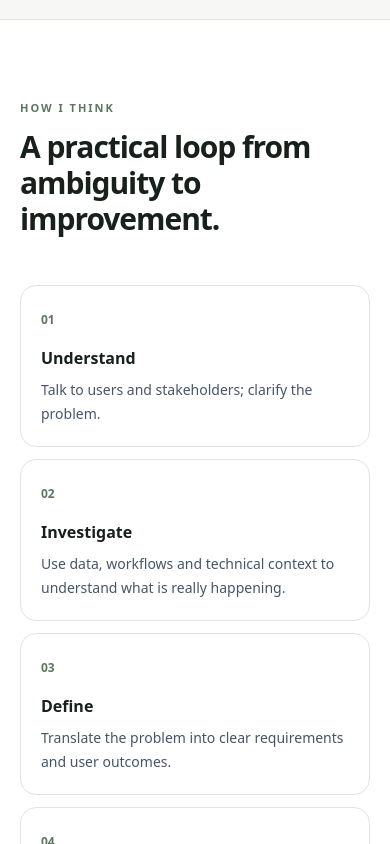
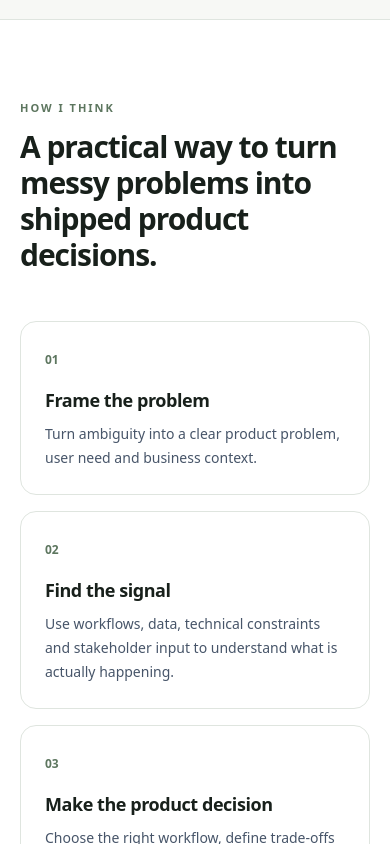
Before and after one commit to MohiddinMohammed/candidate-job-fit, a Next.js app: page / in a window 390 px wide. Shown: the part 9860-10704 px from the top of the page. Built offline with nearby package versions, Linux system fonts and the light colour scheme.

Commit message:
Refine product operating model section

```diff
--- a/app/page.tsx
+++ b/app/page.tsx
@@ -372,21 +372,18 @@ export default function Home() {
         <section id="how" className="scroll-mt-20 border-y border-line bg-white py-20 sm:py-28">
           <div className="container-page">
             <p className="eyebrow">How I think</p>
-            <h2 className="section-title">A practical loop from ambiguity to improvement.</h2>
-            <div className="mt-12 grid gap-3 md:grid-cols-7">
+            <h2 className="section-title">A practical way to turn messy problems into shipped product decisions.</h2>
+            <div className="mt-12 grid gap-4 md:grid-cols-2">
               {[
-                ["01", "Understand", "Talk to users and stakeholders; clarify the problem."],
-                ["02", "Investigate", "Use data, workflows and technical context to understand what is really happening."],
-                ["03", "Define", "Translate the problem into clear requirements and user outcomes."],
-                ["04", "Decide", "Make trade-offs across user needs, business goals and technical reality."],
-                ["05", "Build", "Work closely with engineering and design."],
-                ["06", "Measure", "Look at adoption, efficiency, quality and operational impact."],
-                ["07", "Improve", "Use feedback and data to iterate."],
+                ["01", "Frame the problem", "Turn ambiguity into a clear product problem, user need and business context."],
+                ["02", "Find the signal", "Use workflows, data, technical constraints and stakeholder input to understand what is actually happening."],
+                ["03", "Make the product decision", "Choose the right workflow, define trade-offs and translate the decision into something engineering can build."],
+                ["04", "Ship, learn, improve", "Work closely with engineering, validate the result and use feedback and data to improve the product."],
               ].map(([n, t, d]) => (
-                <div key={t} className="card p-5">
+                <div key={t} className="card p-6 sm:p-7">
                   <span className="text-xs font-semibold text-sage">{n}</span>
-                  <h3 className="mt-4 font-semibold">{t}</h3>
-                  <p className="mt-2 text-sm leading-6 text-slate-600">{d}</p>
+                  <h3 className="mt-4 text-lg font-semibold tracking-tight">{t}</h3>
+                  <p className="mt-2 max-w-xl text-sm leading-6 text-slate-600">{d}</p>
                 </div>
               ))}
             </div>
```
